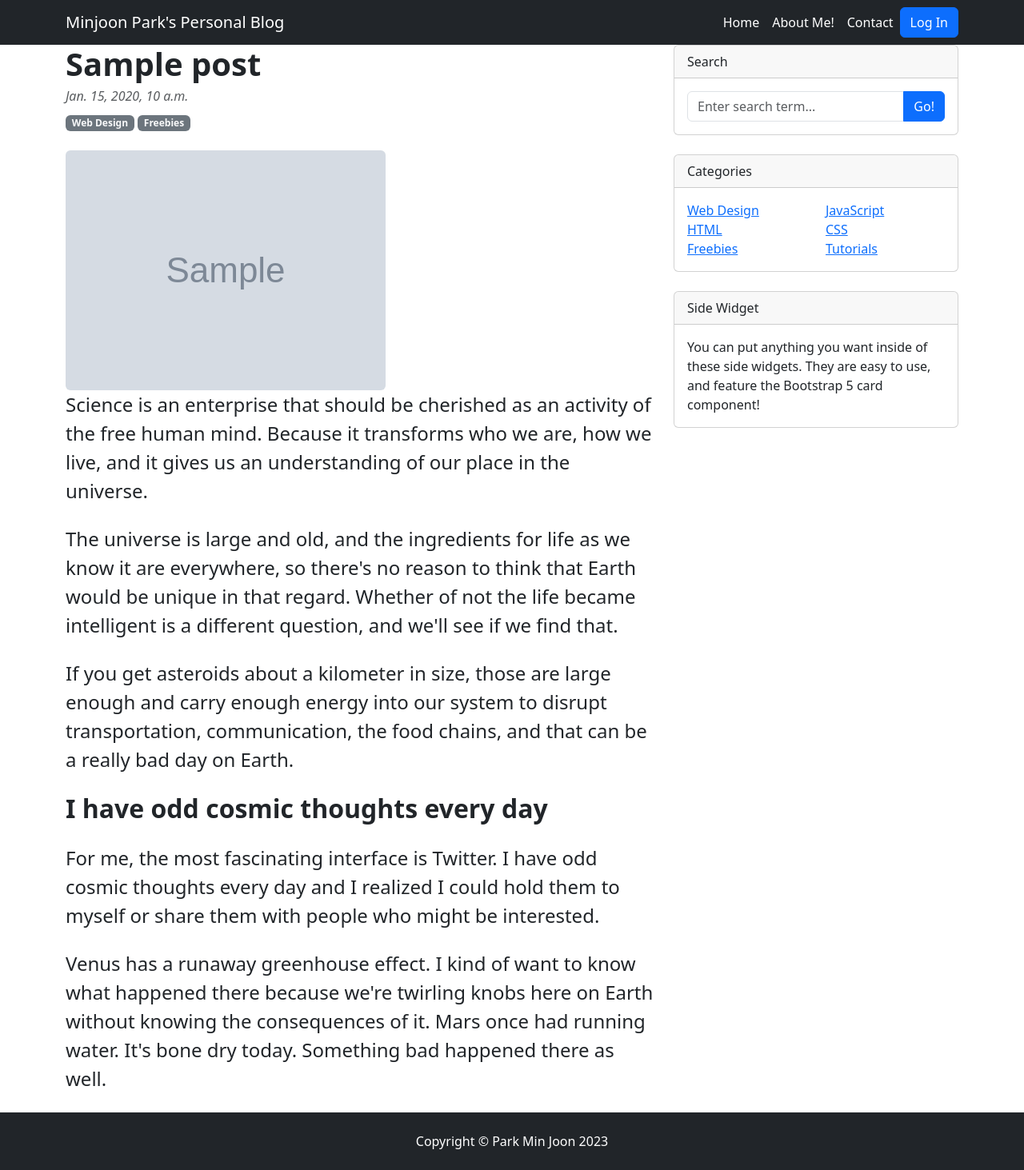
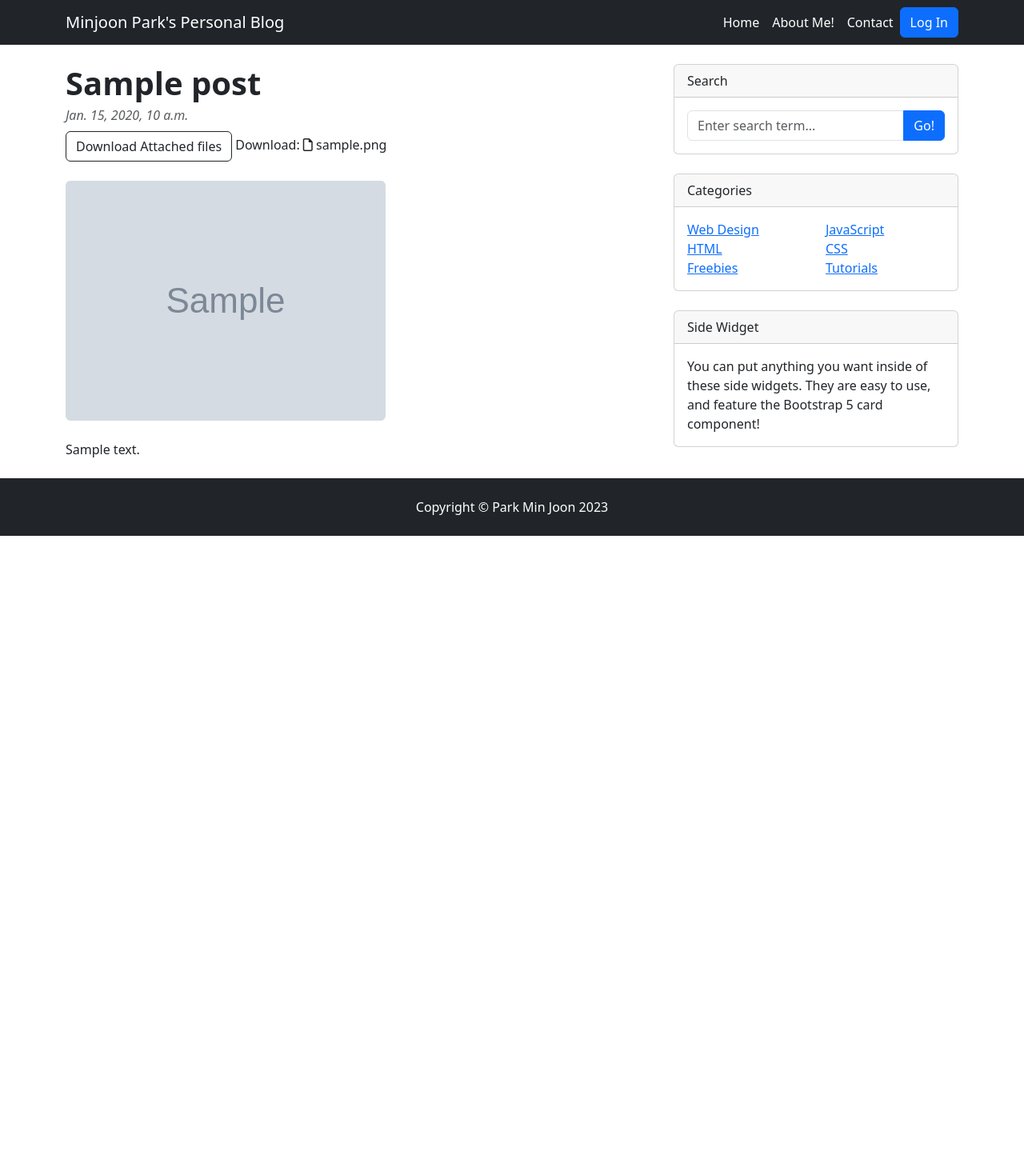
Before and after one commit to MinjoonHK/Personal_Blog, a Django app: page /blog/1/ in a window 1280 px wide. Shown: the whole page at 80% size. After the commit the page ends 670 px from the top, so only its background shows below. Run offline with Django 4.2, Linux system fonts and the light colour scheme; tables that the repository leaves empty hold one stand-in row (values such as "Sample post"); grey boxes marked "Sample" are stand-in pictures; some libraries are stand-ins or nearby versions.

Commit message:
Function download attached files

```diff
--- a/blog/models.py
+++ b/blog/models.py
@@ -1,4 +1,5 @@
 from django.db import models
+import os
 
 class Post(models.Model):
     title = models.CharField(max_length=30)
@@ -13,6 +14,13 @@ class Post(models.Model):
 
     def get_absolute_url(self):
         return f'/blog/{self.pk}/'
+
+    def get_file_name(self):
+        return os.path.basename(self.file_upload.name)
+
+    def get_file_ext(self):
+        return self.get_file_name().split('.')[-1]
+
     #self.pk = 해당 포스트의 pk값 self.title = 해당 포스트의 title값
 
 class comment(models.Model):
--- a/blog/templates/blog/post_detail.html
+++ b/blog/templates/blog/post_detail.html
@@ -1,23 +1,26 @@
 <!DOCTYPE html>
 {% load static %}
 <html lang="ko">
-<head>
-   <meta charset="utf-8" />
+    <head>
+        <meta charset="utf-8" />
         <meta name="viewport" content="width=device-width, initial-scale=1, shrink-to-fit=no" />
         <meta name="description" content="" />
         <meta name="author" content="" />
         <title>Park Min Joon's Personal Blog</title>
-    <link rel="stylesheet" href="{% static 'blog/bootstrap/bootstrap.min.css' %}" media="screen">
-    <script type = "text/javascript" src= "what_time_is_it.js"></script>
-</head>
+        <!-- Favicon-->
+        <link rel="icon" type="image/x-icon" href="assets/favicon.ico" />
+        <!-- Core theme CSS (includes Bootstrap)-->
+        <link rel="stylesheet" href="{% static 'blog/bootstrap/bootstrap.min.css' %}" media="screen">
+        <script src="https://kit.fontawesome.com/734fbd1f66.js" crossorigin="anonymous"></script>
+    </head>
 <body>
  {% include 'blog/navbar.html' %}
+ </br>
  <!-- Page content-->
  <div class="container">
     <div class="row">
         <div class="col-lg-8">
             <!-- Post content-->
-            <article>
                 <!-- Post header-->
                 <header class="mb-4">
                     <!-- Post title-->
@@ -25,9 +28,23 @@
                     <!-- Post meta content-->
                     <div class="text-muted fst-italic mb-2">{{ post.created_at }}</div>
                     <!-- Post categories-->
-                    <a class="badge bg-secondary text-decoration-none link-light" href="#!">Web Design</a>
-                    <a class="badge bg-secondary text-decoration-none link-light" href="#!">Freebies</a>
-                </header>
+            {% if post.file_upload %}
+            <a href="{{ post.file_upload.url }}" class="btn btn-outline-dark" role="button" download>Download Attached files</a>
+                    Download:
+
+                    {% if post.get_file_ext == 'csv' %}
+                    <i class="fas fa-file-csv"></i>
+                    {% elif post.get_file_ext == 'xlsx' or post.get_file_ext == 'xls' %}
+                    <i class="fas fa-file-excel"></i>
+                    {% elif post.get_file_ext == 'docx' or post.get_file_ext == 'doc' %}
+                    <i class="fas fa-file-word"></i>
+                    {% else %}
+                    <i class="far fa-file"></i>
+                    {% endif %}
+                    {{ post.get_file_name }}
+            {% endif %}
+                    </header>
+            <article>
 
                 <!-- Preview image figure-->
                 {% if post.head_image %}
@@ -35,12 +52,8 @@
                 {% endif %}
                 <!-- Post content-->
                 <section class="mb-4">
-                    <p class="fs-4 mb-4">Science is an enterprise that should be cherished as an activity of the free human mind. Because it transforms who we are, how we live, and it gives us an understanding of our place in the universe.</p>
-                    <p class="fs-4 mb-4">The universe is large and old, and the ingredients for life as we know it are everywhere, so there's no reason to think that Earth would be unique in that regard. Whether of not the life became intelligent is a different question, and we'll see if we find that.</p>
-                    <p class="fs-4 mb-4">If you get asteroids about a kilometer in size, those are large enough and carry enough energy into our system to disrupt transportation, communication, the food chains, and that can be a really bad day on Earth.</p>
-                    <h2 class="fw-bolder mb-4 mt-4">I have odd cosmic thoughts every day</h2>
-                    <p class="fs-4 mb-4">For me, the most fascinating interface is Twitter. I have odd cosmic thoughts every day and I realized I could hold them to myself or share them with people who might be interested.</p>
-                    <p class="fs-4 mb-4">Venus has a runaway greenhouse effect. I kind of want to know what happened there because we're twirling knobs here on Earth without knowing the consequences of it. Mars once had running water. It's bone dry today. Something bad happened there as well.</p>
+                    </br>
+                    <p class="card-text">{{ post.content }}</p>
                 </section>
             </article>
         </div>
```
